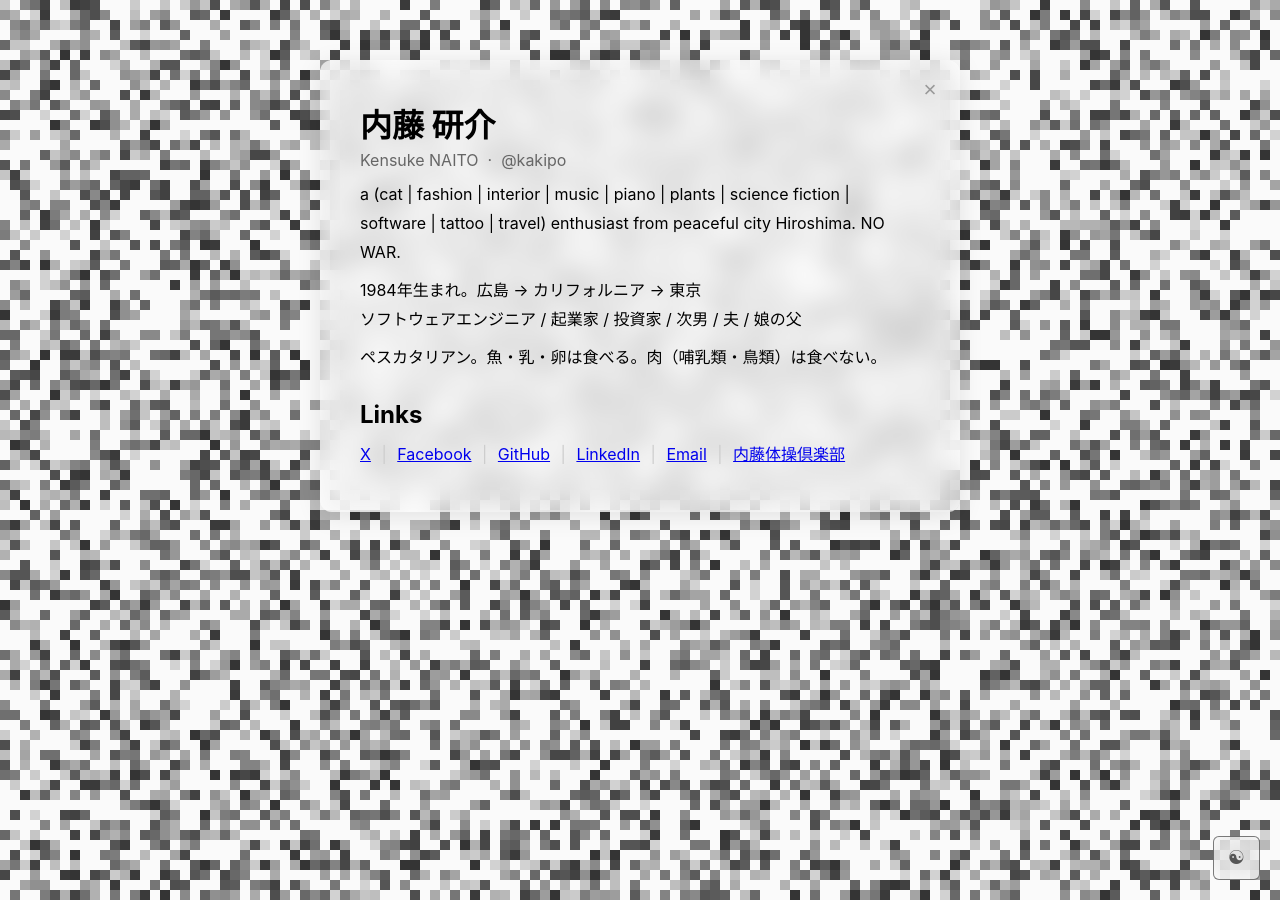
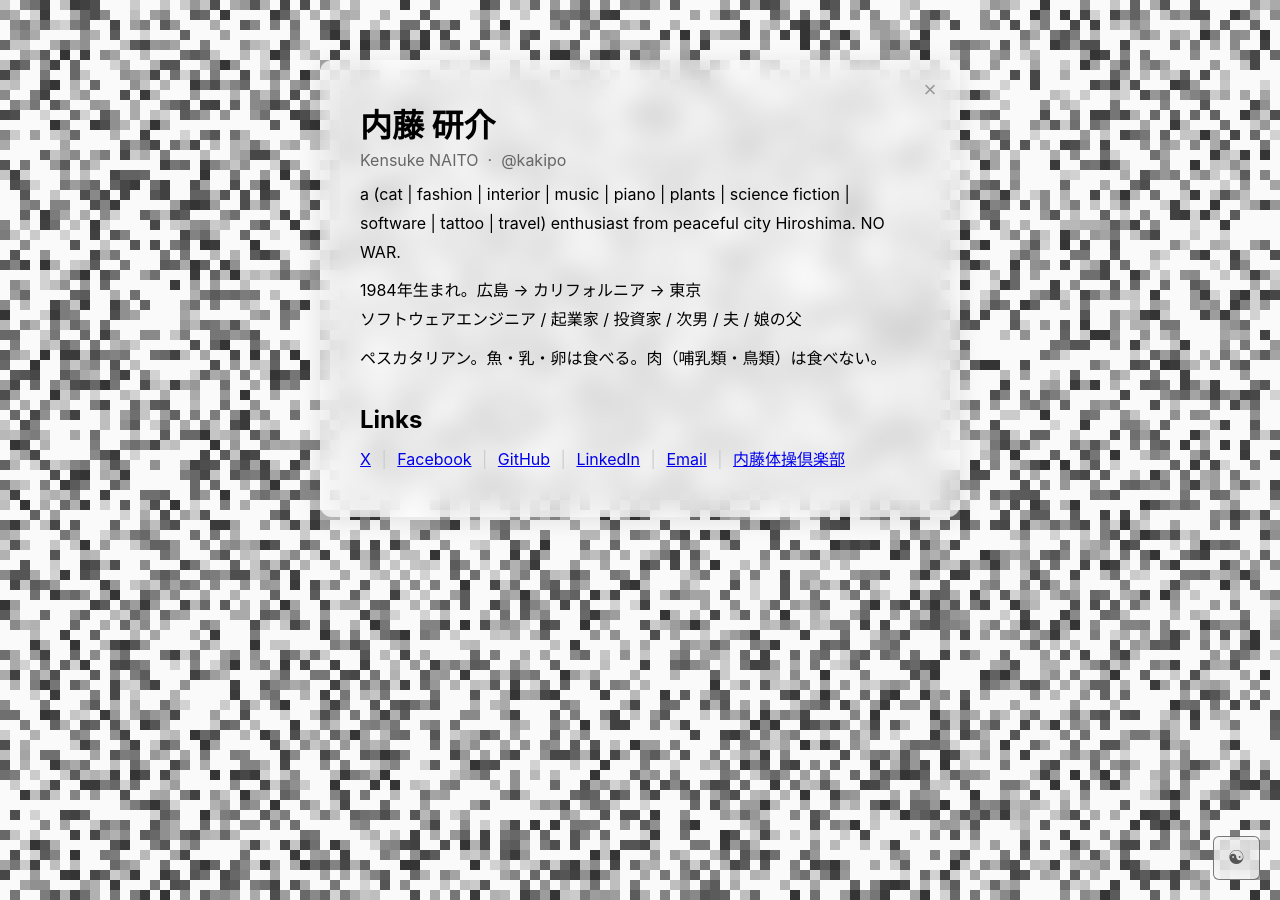
Before and after one commit to kakipo/kakipo.com, a Jekyll site: the page preview.html, which Jekyll copies as it is, in a window 1280 px wide. Built offline with Jekyll 4.4.1, drawn with Linux system fonts in a browser that asks for light colours.

Commit message:
Fix missing line-height on pescatarian paragraph in preview.html; add no-inline-styles rule to CLAUDE.md
https://claude.ai/code/session_01FVEhqFyzNL5CLnJVbHuPXf

```diff
--- a/preview.html
+++ b/preview.html
@@ -184,7 +184,7 @@
       a (cat | fashion | interior | music | piano | plants | science fiction | software | tattoo | travel) enthusiast from peaceful city Hiroshima. NO WAR.
     </p>
     <p style="margin-top:10px; line-height:1.8;">1984年生まれ。広島 → カリフォルニア → 東京<br>ソフトウェアエンジニア / 起業家 / 投資家 / 次男 / 夫 / 娘の父</p>
-    <p style="margin-top:10px;">ペスカタリアン。魚・乳・卵は食べる。肉（哺乳類・鳥類）は食べない。</p>
+    <p style="margin-top:10px; line-height:1.8;">ペスカタリアン。魚・乳・卵は食べる。肉（哺乳類・鳥類）は食べない。</p>
 
     <nav aria-labelledby="links-heading" style="margin-top:2em;">
       <h2 id="links-heading" lang="en" style="margin-top:24px;">Links</h2>
```
Also changed, not shown: CLAUDE.md (+1 -0 lines).
